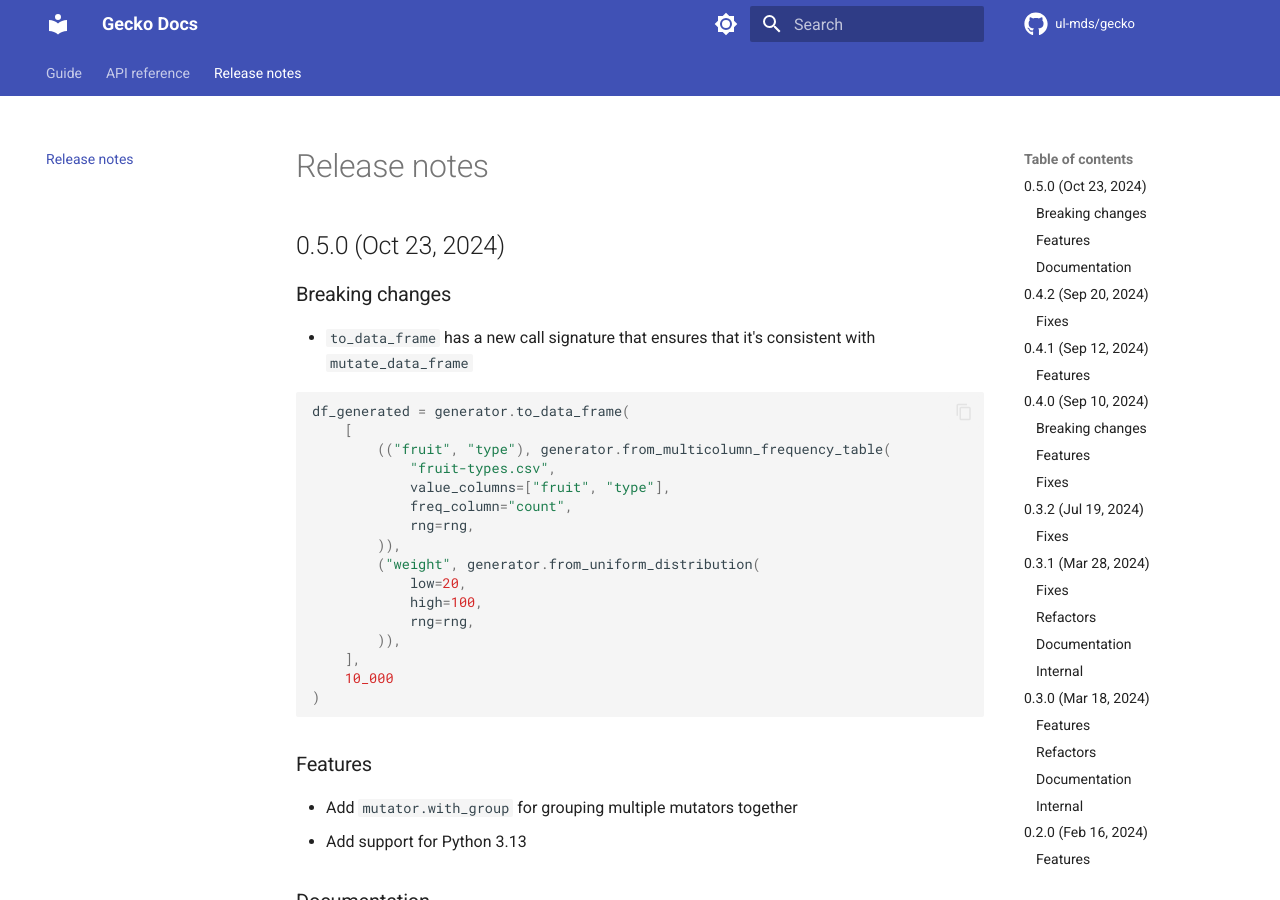
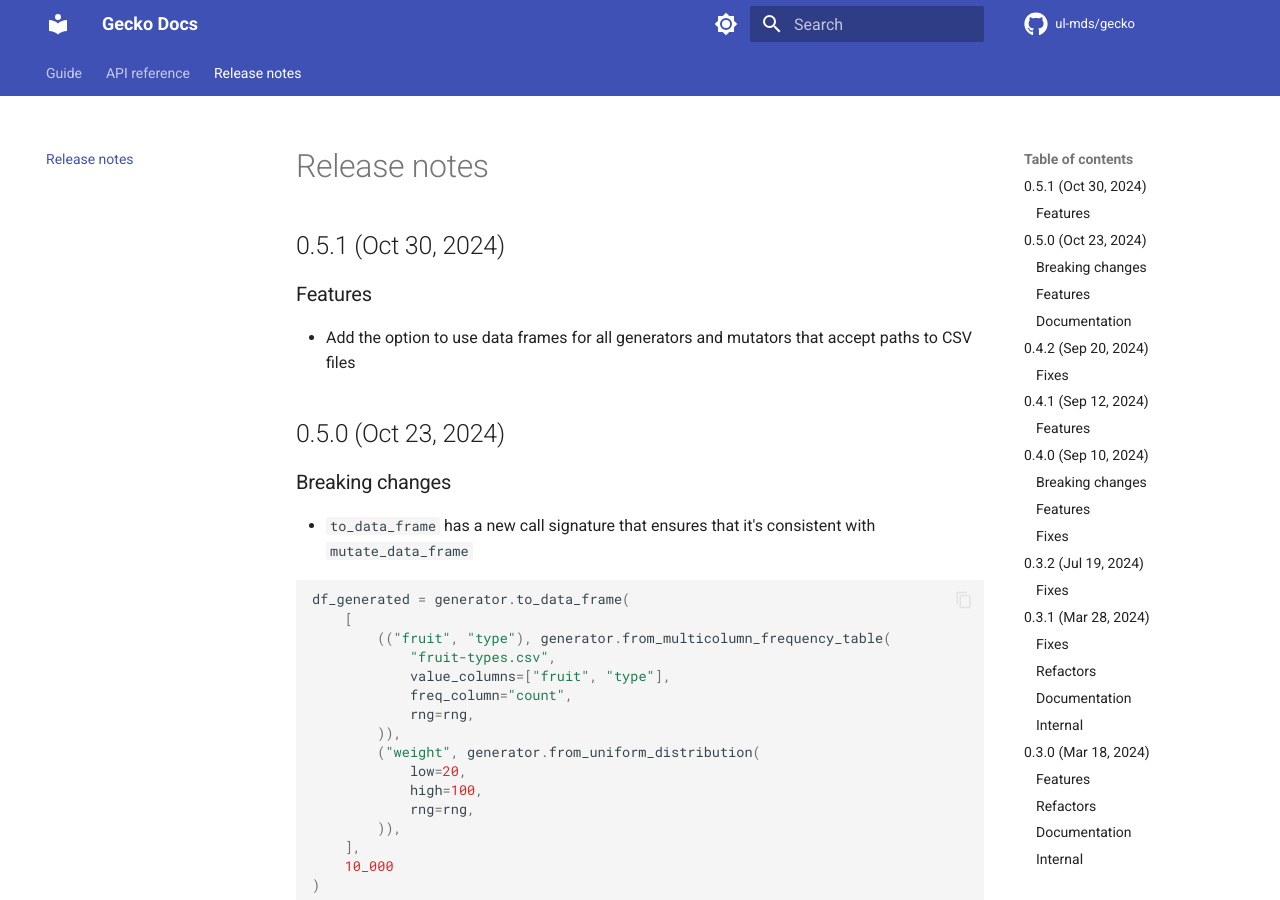
Before and after one commit to ul-mds/gecko, an MkDocs documentation site: the page built from docs/release-notes.md, in a window 1280 px wide and 900 px high. Built offline with MkDocs 1.6.1 and Material for MkDocs 9.7.7, drawn with Linux system fonts in a browser that asks for light colours; comment, search, counter and statistics services are not loaded.

Commit message:
Bump package version and add docs for 0.5.1

```diff
--- a/docs/release-notes.md
+++ b/docs/release-notes.md
@@ -1,4 +1,10 @@
 # Release notes
+
+## 0.5.1 (Oct 30, 2024)
+
+### Features
+
+- Add the option to use data frames for all generators and mutators that accept paths to CSV files
 
 ## 0.5.0 (Oct 23, 2024)
 
--- a/pyproject.toml
+++ b/pyproject.toml
@@ -1,6 +1,6 @@
 [tool.poetry]
 name = "gecko-syndata"
-version = "0.5.0"
+version = "0.5.1"
 description = "Generation and mutation of realistic data at scale."
 authors = ["Maximilian Jugl <Maximilian.Jugl@medizin.uni-leipzig.de>"]
 readme = "README.md"
```
